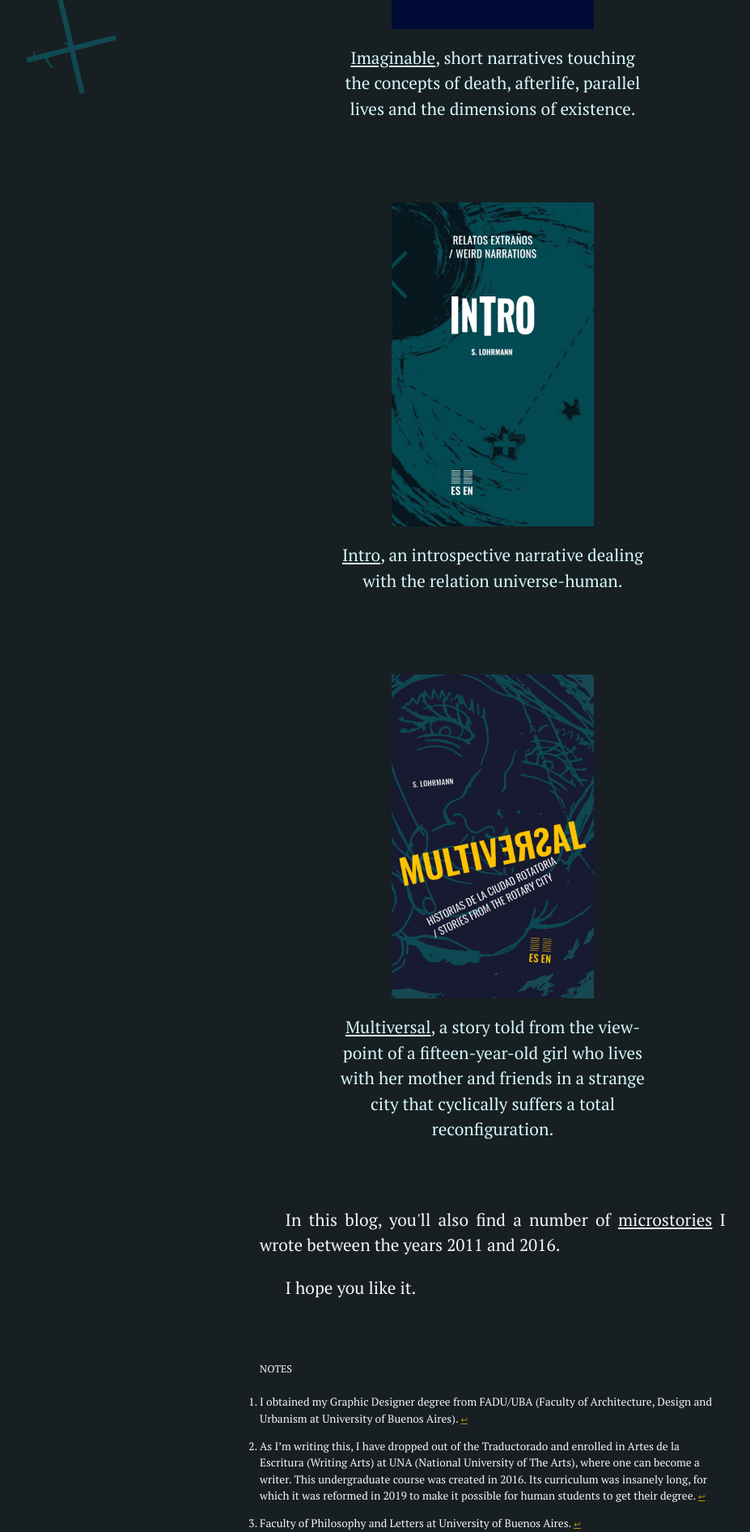
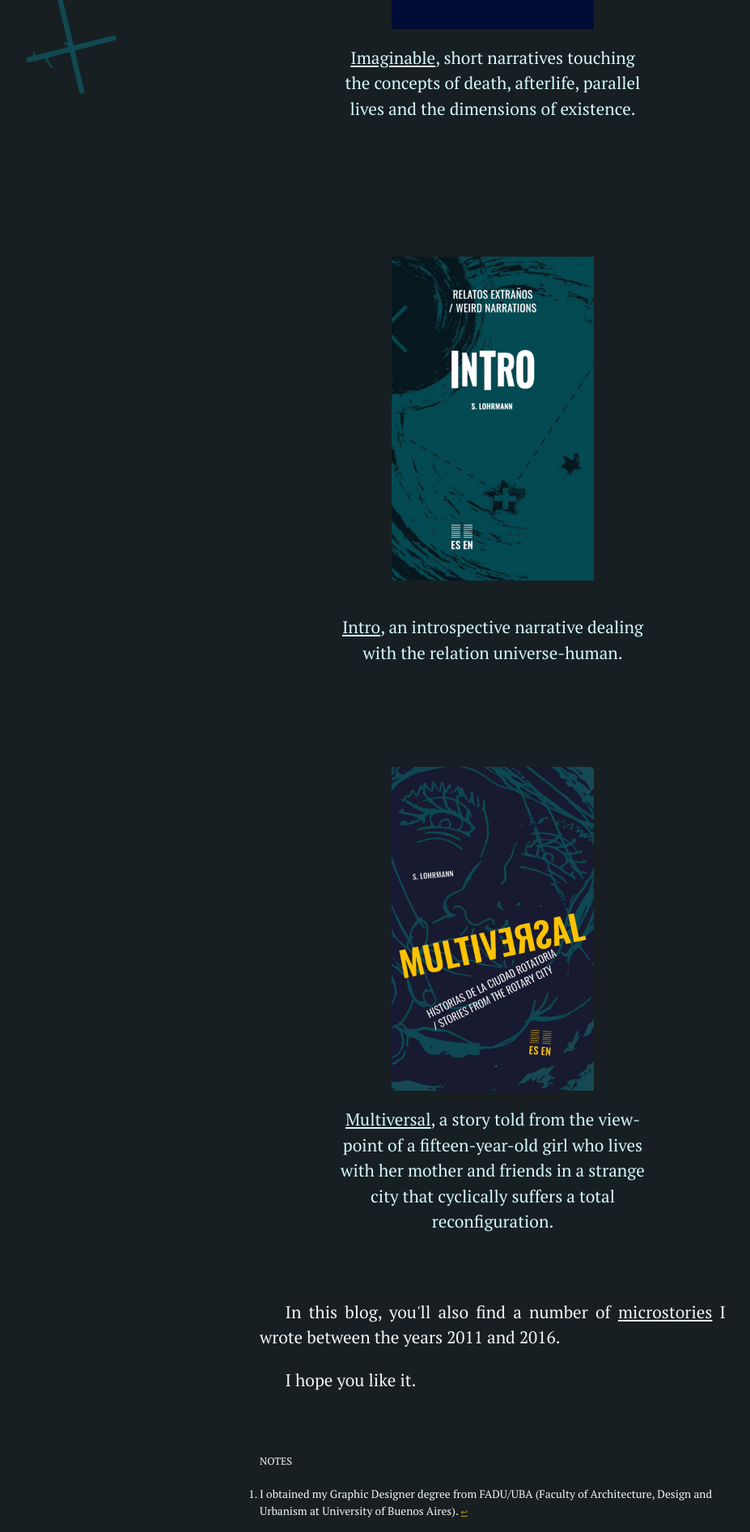
Before and after one commit to silvialohrmann/editorial, a Jekyll site: the page built from about.md, in a window 1280 px wide. Shown: the part 2146-4038 px from the top of the page at 81% size, without its empty margins (31-958 px from the left). Built offline with Jekyll 4.4.1, drawn with Linux system fonts in a browser that asks for light colours.

Commit message:
Update about.md

```diff
--- a/about.md
+++ b/about.md
@@ -23,8 +23,8 @@ This year, I reread them and decided to publish them as they were. That's why I
 <img style="margin:80px auto 20px;" src="/assets/images/Imaginable%20-%20cover.jpg" alt="Imaginable" width="250">
 <p style="max-width:18em; color:#d7f7fa; text-align:center; margin:auto;"><a style="color:#d7f7fa;" href="https://editorial.silvialohrmann.com/categories/#Imaginable">Imaginable</a>, short narratives touching the concepts of death, afterlife, parallel lives and the dimensions of existence.</p>
  </div>
- <div id="intro">
-<img style="margin:100px auto 20px;" src="/assets/images/Intro%20-%20cover.jpg" alt="Intro" width="250">
+ <div style="margin:100px auto 20px; padding:25px; color: whitesmoke;" id="intro">
+<img src="/assets/images/Intro%20-%20cover.jpg" alt="Intro" width="250">
 <p style="max-width:18em; color:#d7f7fa; text-align:center; margin:auto;"><a style="color:#d7f7fa;" href="https://editorial.silvialohrmann.com/categories/#Intro">Intro</a>, an introspective narrative dealing with the relation universe-human.</p>
  </div>
  <div id="multiversal">
```
